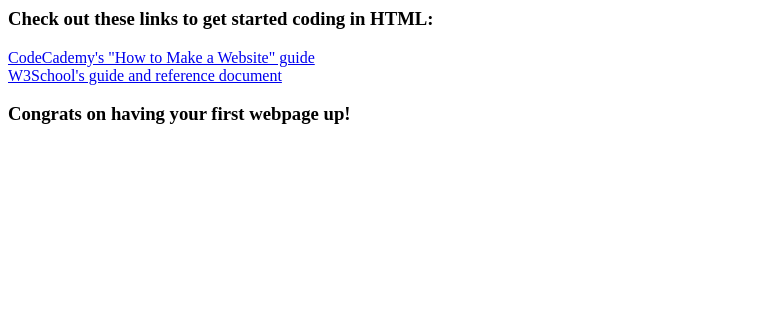
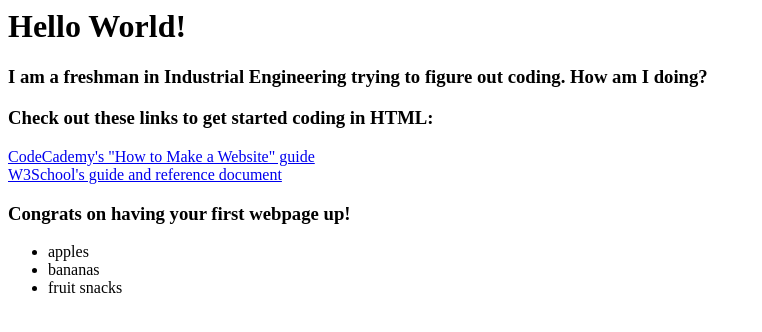
Before and after one commit to mlaabs2/index, a plain HTML site: page index.html in a window 1280 px wide. Shown: the whole page, without its empty margins (0-762 px from the left). Drawn offline with Linux system fonts and the light colour scheme.

Commit message:
Update index.html

```diff
--- a/index.html
+++ b/index.html
@@ -1,10 +1,11 @@
 <!-- This is how you write a comment in an ".html" file, with <!-- and -->
 <html>
     <head>
+        <h1>Hello World!</h1>
+        <h3>I am a freshman in Industrial Engineering trying to figure out coding. How am I doing?</h3>
         <style>
             <!-- If you write any CSS code or styling, you can put it here -->
-            <h1> THis is the first thing I've ever written in Java Script</h1>
-            <h3> I am a Freshman in Industrial Engineering working on my skills</h3>
+
         </style>
         <script>
             <!-- If you write any Javascript code, you can put it here -->
@@ -16,5 +17,10 @@
         <a href="https://www.codecademy.com/skills/make-a-website">CodeCademy's "How to Make a Website" guide</a><br>
         <a href="http://www.w3schools.com/html/html_intro.asp">W3School's guide and reference document</a>
         <h3>Congrats on having your first webpage up!</h3>
+        <Ul>
+            <li>apples</li>
+            <li>bananas</li>
+            <li>fruit snacks</li>
+        </Ul>
     </body>
 </html>
```
